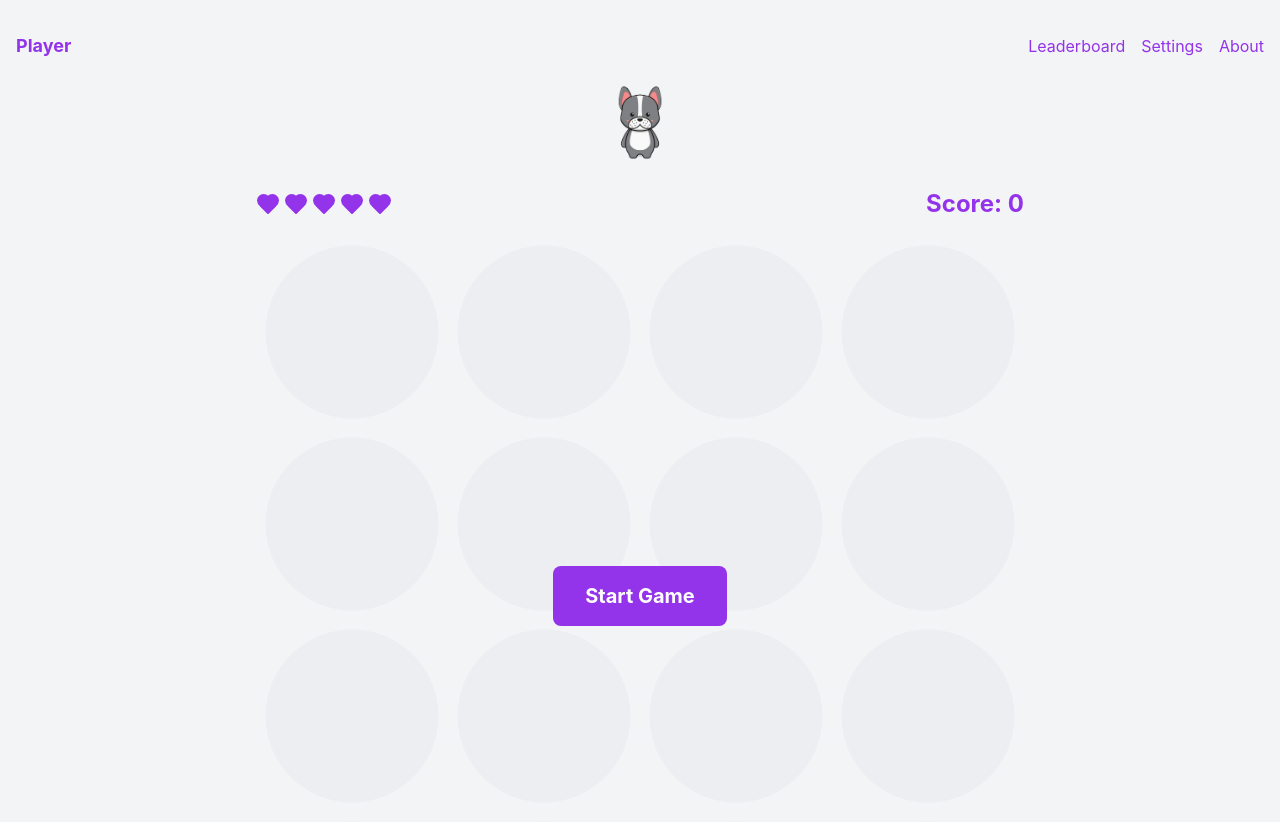
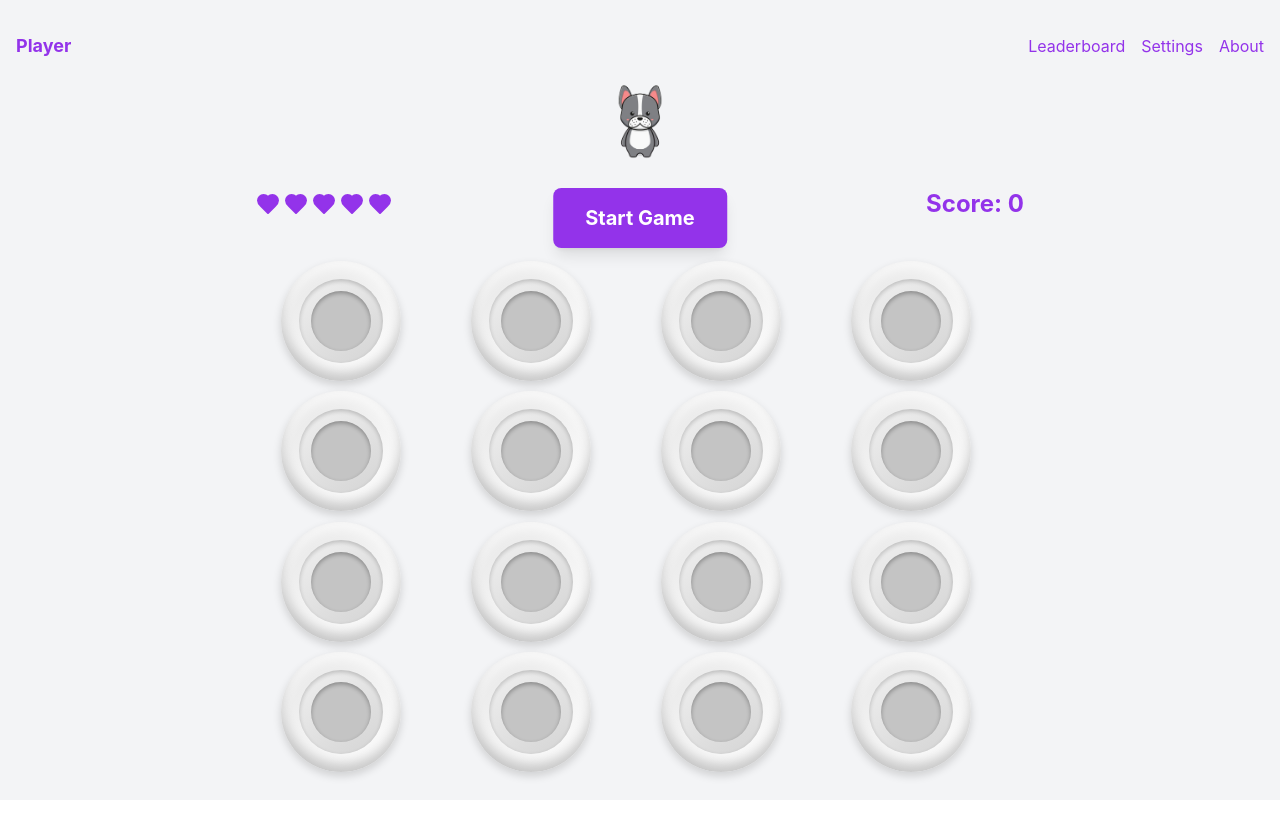
Before and after one commit to dbischoff777/reflexa, a React (Create React App) app: page / in a window 1280 px wide. Shown: the top 822 px of the page. After the commit the page ends 800 px from the top, so only its background shows below. Built offline with nearby package versions, Linux system fonts and the light colour scheme.

Commit message:
visual adjustments

```diff
--- a/src/PopItGame.css
+++ b/src/PopItGame.css
@@ -107,3 +107,247 @@
   .speech-bubble.show {
     opacity: 1;
   }
+
+  /* buttons as food bowls */
+  .bowl-button {
+    width: 100%;
+    height: 100%;
+    border-radius: 50%;
+    border: none;
+    cursor: pointer;
+    position: relative;
+    transition: all 0.2s ease;
+    background: linear-gradient(145deg, #e6e6e6, #ffffff);
+    box-shadow:
+      inset 0 -8px 12px rgba(0,0,0,0.2),
+      inset 0 8px 12px rgba(255,255,255,0.7),
+      0 4px 8px rgba(0,0,0,0.15);
+    overflow: hidden;
+    /* Increase minimum size */
+    min-width: 80px;
+    min-height: 80px;
+    margin: 10px;
+  }
+
+  .bowl-button::before {
+    content: '';
+    position: absolute;
+    top: 15%;
+    left: 15%;
+    width: 70%;
+    height: 70%;
+    border-radius: 50%;
+    background: linear-gradient(145deg, #f0f0f0, #d4d4d4);
+    box-shadow: inset 0 2px 4px rgba(0,0,0,0.2);
+  }
+
+  .bowl-button::after {
+    content: '';
+    position: absolute;
+    top: 25%;
+    left: 25%;
+    width: 50%;
+    height: 50%;
+    border-radius: 50%;
+    background: #c4c4c4;
+    box-shadow: inset 0 2px 4px rgba(0,0,0,0.3);
+  }
+
+  .bowl-button:hover {
+    transform: translateY(-2px);
+    box-shadow:
+      inset 0 -8px 12px rgba(0,0,0,0.2),
+      inset 0 8px 12px rgba(255,255,255,0.7),
+      0 6px 12px rgba(0,0,0,0.2);
+  }
+
+  .bowl-button:active {
+    transform: translateY(1px);
+    box-shadow:
+      inset 0 -4px 8px rgba(0,0,0,0.2),
+      inset 0 4px 8px rgba(255,255,255,0.7),
+      0 2px 4px rgba(0,0,0,0.1);
+  }
+
+  .bowl-button.target {
+    background: linear-gradient(145deg, #9333ea, #7e22ce);
+  }
+
+  .bowl-button.target::before {
+    background: linear-gradient(145deg, #a855f7, #9333ea);
+  }
+
+  .bowl-button.target::after {
+    background: #8b5cf6;
+    animation: glow 1s ease-in-out infinite alternate;
+  }
+
+  @keyframes glow {
+    from {
+      box-shadow: inset 0 2px 4px rgba(0,0,0,0.3);
+    }
+    to {
+      box-shadow: inset 0 2px 4px rgba(0,0,0,0.3),
+                  0 0 10px #8b5cf6;
+    }
+  }
+
+  /* Update grid container for larger spacing */
+.grid-container {
+    display: grid;
+    gap: 20px; /* Increased gap */
+    padding: 20px; /* Increased padding */
+    background: linear-gradient(145deg, #f0f0f0, #ffffff);
+    border-radius: 20px;
+    box-shadow: 0 8px 16px rgba(0,0,0,0.1);
+    max-width: 1000px; /* Add maximum width */
+    margin: 0 auto; /* Center the grid */
+  }
+
+@media (min-width: 768px) {
+    .bowl-button {
+      min-width: 100px;
+      min-height: 100px;
+    }
+  }
+
+  @media (min-width: 1024px) {
+    .bowl-button {
+      min-width: 120px;
+      min-height: 120px;
+    }
+  }
+
+  /* Add responsive container sizing */
+  .game-container {
+    display: flex;
+    justify-content: center;
+    align-items: center;
+    width: 100%;
+    padding: 20px;
+  }
+
+  /* Make sure buttons scale well on different devices */
+  @media (max-width: 480px) {
+    .grid-container {
+      gap: 10px;
+      padding: 10px;
+    }
+
+    .bowl-button {
+      min-width: 60px;
+      min-height: 60px;
+      margin: 5px;
+    }
+  }
+
+  /* Add smooth transitions */
+  .bowl-button {
+    /* Add to existing bowl-button class */
+    transition: all 0.3s ease;
+    will-change: transform, box-shadow;
+  }
+
+    /* Optional: Add larger glow effect for bigger buttons */
+    .bowl-button.target::after {
+        box-shadow:
+        inset 0 2px 4px rgba(0,0,0,0.3),
+        0 0 20px #9333ea,
+        0 0 40px rgba(147, 51, 234, 0.5);
+    }
+
+  .start-button-container {
+    display: flex;
+    justify-content: center;
+    margin-bottom: 2rem;
+    width: 100%;
+  }
+
+  .start-button {
+    padding: 1rem 2rem;
+    font-size: 1.25rem;
+    font-weight: bold;
+    color: white;
+    background: linear-gradient(145deg, #4f46e5, #4338ca);
+    border: none;
+    border-radius: 0.75rem;
+    cursor: pointer;
+    transition: all 0.2s ease;
+    box-shadow: 0 4px 6px rgba(0, 0, 0, 0.1);
+  }
+
+  .start-button:hover {
+    transform: translateY(-2px);
+    box-shadow: 0 6px 8px rgba(0, 0, 0, 0.15);
+    background: linear-gradient(145deg, #5753e6, #4c42cb);
+  }
+
+  .start-button:active {
+    transform: translateY(1px);
+    box-shadow: 0 2px 4px rgba(0, 0, 0, 0.1);
+  }
+
+  /* Update game container to use flex column */
+  .game-container {
+    display: flex;
+    flex-direction: column;
+    align-items: center;
+    width: 100%;
+    padding: 20px;
+  }
+
+  .stats-container {
+    display: flex;
+    justify-content: center;
+    gap: 2rem;
+    margin-bottom: 2rem;
+    width: 100%;
+    font-size: 1.25rem;
+    font-weight: bold;
+  }
+
+  .countdown {
+    font-size: 4rem;
+    font-weight: bold;
+    color: #4f46e5;
+    animation: pulse 1s infinite;
+  }
+
+  @keyframes pulse {
+    0% {
+      transform: scale(1);
+    }
+    50% {
+      transform: scale(1.2);
+    }
+    100% {
+      transform: scale(1);
+    }
+  }
+
+  /* Dark theme support */
+  .dark .start-button {
+    background: linear-gradient(145deg, #6366f1, #4f46e5);
+    color: white;
+  }
+
+  .dark .countdown {
+    color: #818cf8;
+  }
+
+  /* Responsive adjustments */
+  @media (max-width: 768px) {
+    .stats-container {
+      font-size: 1rem;
+      gap: 1rem;
+    }
+
+    .countdown {
+      font-size: 3rem;
+    }
+
+    .start-button {
+      padding: 0.75rem 1.5rem;
+      font-size: 1rem;
+    }
+  }
--- a/src/PopItGame.jsx
+++ b/src/PopItGame.jsx
@@ -4,7 +4,6 @@ import { Heart } from 'lucide-react';
 import { useSettings } from './Settings';
 import { updatePlayerStats } from './utils/playerStats';
 import { checkAchievementsUnlocked, updateAchievementProgress, ACHIEVEMENTS} from './achievements';
-import { Engine } from "tsparticles-engine";
 import Particles from "react-tsparticles";
 import { loadFull } from "tsparticles";
 import './PopItGame.css';
@@ -31,8 +30,8 @@ const PopItGame = () => {
   // Timing and stats
   const [startTime, setStartTime] = useState(null);
   const [gameTime, setGameTime] = useState(0);
-  const [gameTimer, setGameTimer] = useState(null);
-  const [gameSpeed, setGameSpeed] = useState(1000);
+  const [gameSpeed, setGameSpeed] = useState(1);
+  const BASE_INTERVAL = 1500; // Base interval in milliseconds
 
   // UI states
   const [showUsernameInput, setShowUsernameInput] = useState(false);
@@ -97,7 +96,7 @@ const PopItGame = () => {
       fullScreen: { enable: false },
       fpsLimit: 60,
       particles: {
-        number: { value: 24 },
+        number: { value: 21 },
         color: {
           value: getRandomColors() // Use random colors
         },
@@ -112,10 +111,10 @@ const PopItGame = () => {
           }
         },
         size: {
-          value: 6,
+          value: 3,
           random: {
             enable: true,
-            minimumValue: 3
+            minimumValue: 2
           }
         },
         move: {
@@ -253,92 +252,13 @@ const PopItGame = () => {
     localStorage.setItem('recentGames', JSON.stringify(recentGames));
   }, []);
 
-  const handleSuccess = useCallback(() => {
-    const now = Date.now();
-    const timeToClick = gameStats.lastClickTime ? now - gameStats.lastClickTime : 0;
-    const newMultiplier = Math.min(multiplier + 1, 10);
-    const newScore = score + Math.round(10 * multiplier);
-
-    // Add particle effect with correct positioning
-    const button = document.querySelector(`[data-index="${targetButton}"]`);
-    if (button) {
-      const rect = button.getBoundingClientRect();
-      setParticleEffects(prev => [...prev, {
-        id: Date.now(),
-        x: rect.left + (rect.width / 2) - 20,  // Center horizontally (40px/2 = 20)
-        y: rect.top + (rect.height / 2) - 20    // Center vertically (40px/2 = 20)
-      }]);
-    }
-
-    // Add pop animation class
-    button?.classList.add('pop');
-    setTimeout(() => button?.classList.remove('pop'), 300);
-
-    // Update mascot message
-    setMascotMessage(getMascotMessage(multiplier));
-    setTimeout(() => setMascotMessage(''), 2000);
-
-    setGameStats(prev => ({
-      ...prev,
-      successfulClicks: prev.successfulClicks + 1,
-      totalClicks: prev.totalClicks + 1,
-      currentStreak: prev.currentStreak + 1,
-      longestStreak: Math.max(prev.currentStreak + 1, prev.longestStreak),
-      reactionTimes: [...prev.reactionTimes, timeToClick],
-      maxMultiplier: Math.max(prev.maxMultiplier, newMultiplier),
-      lastClickTime: now,
-      highestCombo: Math.max(prev.highestCombo, prev.currentStreak + 1)
-    }));
-
-    setScore(newScore);
-    setMultiplier(newMultiplier);
-
-    // Update achievement progress in localStorage
-    const currentProgress = JSON.parse(localStorage.getItem('achievementProgress') || '{}');
-    const updatedProgress = {
-      ...currentProgress,
-      highestMultiplier: Math.max(newMultiplier, currentProgress.highestMultiplier || 0)
-    };
-    localStorage.setItem('achievementProgress', JSON.stringify(updatedProgress));
-
-    // Check for multiplier achievements
-    if (newMultiplier >= 2) {
-      // Get previously unlocked achievements
-      const previouslyUnlocked = new Set(JSON.parse(localStorage.getItem('unlockedAchievements') || '[]'));
-      const multiplierAchievements = ACHIEVEMENTS.MULTIPLIER;
-
-      multiplierAchievements.forEach(achievement => {
-        if (newMultiplier >= achievement.requirement && !previouslyUnlocked.has(achievement.id)) {
-          const newUnlocked = Array.from(new Set([...previouslyUnlocked, achievement.id]));
-          localStorage.setItem('unlockedAchievements', JSON.stringify(newUnlocked));
-          setNewAchievement(achievement);
-        }
-      });
-    }
-
-    playSound('pop');
-    setTargetButton(getRandomButton());
-  }, [
-    multiplier,
-    score,
-    gameStats,
-    targetButton,
-    playSound,
-    getRandomButton,
-    setScore,
-    setMultiplier,
-    setGameStats,
-    setTargetButton,
-    setNewAchievement
-  ]);
-
-  // Add this helper function
-  const getMascotMessage = (multiplier) => {
+  // Define getMascotMessage with useCallback
+  const getMascotMessage = useCallback((multiplier) => {
     if (multiplier >= 8) return "AMAZING! 🌟";
     if (multiplier >= 5) return "Great combo! 🎯";
     if (multiplier >= 3) return "Keep it up! 👍";
     return "Good job! 😊";
-  };
+  }, []); // No dependencies needed since it's a pure function
 
     // Start game
     const startGame = useCallback(() => {
@@ -354,6 +274,7 @@ const PopItGame = () => {
       setScore(0);
       setLives(5);
       setMultiplier(1);
+      setGameSpeed(1); // Reset game speed
       setCountdown(3);
 
       // Reset game stats
@@ -457,12 +378,15 @@ const PopItGame = () => {
         const newMultiplier = Math.min(multiplier + 1, 10);
         const newScore = score + Math.round(10 * multiplier);
 
-        // Update game stats with the successful click
+        // Increase game speed with successful clicks
+        const newGameSpeed = Math.min(gameSpeed + 0.15, 3.0);
+        setGameSpeed(newGameSpeed);
+
         setGameStats(prev => ({
           ...prev,
           successfulClicks: prev.successfulClicks + 1,
           highestCombo: Math.max(prev.highestCombo, newMultiplier),
-          reactionTimes: [...prev.reactionTimes, now - prev.lastClickTime] // Store reaction time if needed
+          reactionTimes: [...prev.reactionTimes, now - prev.lastClickTime]
         }));
 
         setScore(newScore);
@@ -471,10 +395,12 @@ const PopItGame = () => {
         setTargetButton(getRandomButton());
 
       } else {
-        // Handle incorrect click...
+        // Handle incorrect click
         setGridShake(true);
         setTimeout(() => setGridShake(false), 300);
 
+        // Reset speed and multiplier on miss
+        setGameSpeed(1);
         setLives(prev => prev - 1);
         setMultiplier(1);
         setMascotMessage('Oops! Try again!');
@@ -489,13 +415,33 @@ const PopItGame = () => {
       multiplier,
       score,
       lives,
-      gameStats,
       handleGameOver,
       getRandomButton,
       getMascotMessage,
       particleEffects.length,
-      settings.gridSize
+      settings.gridSize,
+      gameSpeed
     ]);
+
+    // Update the renderButton function
+    const renderButton = (index) => {
+      const isTarget = index === targetButton;
+      const buttonSize = Math.min(100 / settings.gridSize, 8); // Limit maximum size
+
+      return (
+        <button
+          key={index}
+          className={`bowl-button ${isTarget ? 'target' : ''}`}
+          onClick={() => handleButtonClick(index)}
+          style={{
+            width: `${buttonSize}vw`, // Use viewport width for responsive sizing
+            height: `${buttonSize}vw`,
+            padding: `${buttonSize * 0.1}vw`, // Proportional padding
+            margin: `${buttonSize * 0.05}vw`, // Proportional margin
+          }}
+        />
+      );
+    };
 
     // Game loop effects
     useEffect(() => {
@@ -515,14 +461,27 @@ const PopItGame = () => {
     }, [gameState, countdown, playSound, getRandomButton]);
 
     useEffect(() => {
-      if (gameState === 'playing') {
-        const timer = setInterval(() => {
-          setGameTime(prev => prev + 1);
-        }, 1000);
-        setGameTimer(timer);
-        return () => clearInterval(timer);
-      }
-    }, [gameState]);
+      if (gameState !== 'playing') return;
+
+      const interval = setInterval(() => {
+        // Move target to new position if not clicked in time
+        setTargetButton(getRandomButton());
+
+        // Reduce lives and reset multiplier on timeout
+        setLives(prev => {
+          if (prev <= 1) {
+            handleGameOver();
+            return prev;
+          }
+          return prev - 1;
+        });
+
+        setMultiplier(1);
+        setGameSpeed(1); // Reset speed on timeout
+      }, BASE_INTERVAL / gameSpeed); // Adjust interval based on game speed
+
+      return () => clearInterval(interval);
+    }, [gameState, gameSpeed, handleGameOver, getRandomButton]);
 
     useEffect(() => {
       if (lives <= 0 && !gameOver) {
@@ -542,9 +501,10 @@ const PopItGame = () => {
 
     return (
       <div className={`min-h-screen ${
-        settings.theme === 'dark' ? 'bg-gray-800 text-white' : 'bg-gray-100 text-gray-900'
+        settings.theme === 'dark' ? 'bg-gray-800 text-white' : '',
+        gridShake ? 'flash-red' : 'bg-gray-100 text-gray-900'
       }`}>
-         <div className="container mx-auto px-4 py-8 max-w-7xl">
+        <div className="container mx-auto px-4 py-8 max-w-7xl">
           {/* Game Header */}
           <div className="flex justify-between items-center mb-8">
             <Link
@@ -605,8 +565,24 @@ const PopItGame = () => {
               </div>
             </div>
 
+            {/* Start Button Container */}
+            {gameState === 'menu' && (
+              <div className="absolute left-1/2 top-0 transform -translate-x-1/2">
+                <button
+                  onClick={startGame}
+                  className={`px-8 py-4 rounded-lg font-bold text-xl shadow-lg transition-all duration-200 ${
+                    settings.theme === 'dark'
+                      ? 'bg-purple-600 hover:bg-purple-500 text-white'
+                      : 'bg-purple-600 hover:bg-purple-700 text-white'
+                  }`}
+                >
+                  Start Game
+                </button>
+              </div>
+            )}
+
             {/* Game Grid Container */}
-            <div className={`w-full max-w-[800px] px-4 ${gridShake ? 'flash-red' : ''}`}>
+            <div className="w-full max-w-[800px] px-4">
               {/* Stats Display */}
               <div className="flex justify-between items-center mb-4 flex-wrap gap-2">
                 <div className="flex gap-1">
@@ -640,30 +616,19 @@ const PopItGame = () => {
                   gridShake ? 'animate-shake' : ''
                 }`}
                 style={{
-                  gridTemplateColumns: `repeat(${settings.gridSize}, 1fr)`
+                  gridTemplateColumns: `repeat(${settings.gridSize}, 1fr)`,
+                  width: '90vw',
+                  maxWidth: '800px',
+                  maxHeight: '400px',
+                  margin: '0 auto',
+                  padding: '20px',
+                  borderRadius: '12px', // Added for better flash effect visibility
+                  transition: 'background-color 0.3s ease', // Smooth transition for flash effect
                 }}
               >
-                {/* Grid buttons */}
-                {Array.from({ length: settings.gridSize * settings.gridSize }).map((_, index) => (
-                  <button
-                    key={index}
-                    data-index={index}
-                    onClick={() => handleButtonClick(index)}
-                    disabled={gameState !== 'playing'}
-                    className={`
-                      aspect-square rounded-full transform scale-90 transition-all duration-100
-                      ${index === targetButton && gameState === 'playing'
-                        ? settings.theme === 'dark'
-                          ? 'bg-purple-500 hover:bg-purple-400 hover:scale-95'
-                          : 'bg-purple-600 hover:bg-purple-500 hover:scale-95'
-                        : settings.theme === 'dark'
-                        ? 'bg-gray-700 hover:bg-gray-600 hover:scale-95'
-                        : 'bg-gray-200 hover:bg-gray-300 hover:scale-95'
-                      }
-                      ${gameState !== 'playing' ? 'cursor-not-allowed opacity-50' : ''}
-                    `}
-                  />
-                ))}
+                {Array.from({ length: settings.gridSize * settings.gridSize }).map((_, index) =>
+                  renderButton(index)
+                )}
 
                 {/* Particle Effects */}
                 {particleEffects.map(effect => (
@@ -679,31 +644,13 @@ const PopItGame = () => {
                   />
                 ))}
               </div>
-
-              {/* Game State Overlays */}
-              {gameState === 'menu' && (
-                <div className="absolute inset-0 flex items-center justify-center">
-                  <button
-                    onClick={startGame}
-                    className={`px-8 py-4 rounded-lg text-xl font-bold ${
-                      settings.theme === 'dark'
-                        ? 'bg-purple-600 hover:bg-purple-500 text-white'
-                        : 'bg-purple-600 hover:bg-purple-700 text-white'
-                    }`}
-                  >
-                    Start Game
-                  </button>
-                </div>
-              )}
             </div>
           </div>
 
           {/* Countdown Overlay */}
           {gameState === 'countdown' && (
-            <div className="absolute inset-0 flex items-center justify-center bg-black bg-opacity-50 rounded-lg">
-              <div className={`text-8xl font-bold animate-pulse ${
-                settings.theme === 'dark' ? 'text-purple-400' : 'text-purple-600'
-              }`}>
+            <div className="fixed inset-0 flex items-center justify-center bg-black bg-opacity-50">
+              <div className="text-6xl font-bold text-purple-600 animate-pulse">
                 {countdown}
               </div>
             </div>
```
Also changed, not shown: src/index.css (+20 -20 lines).
